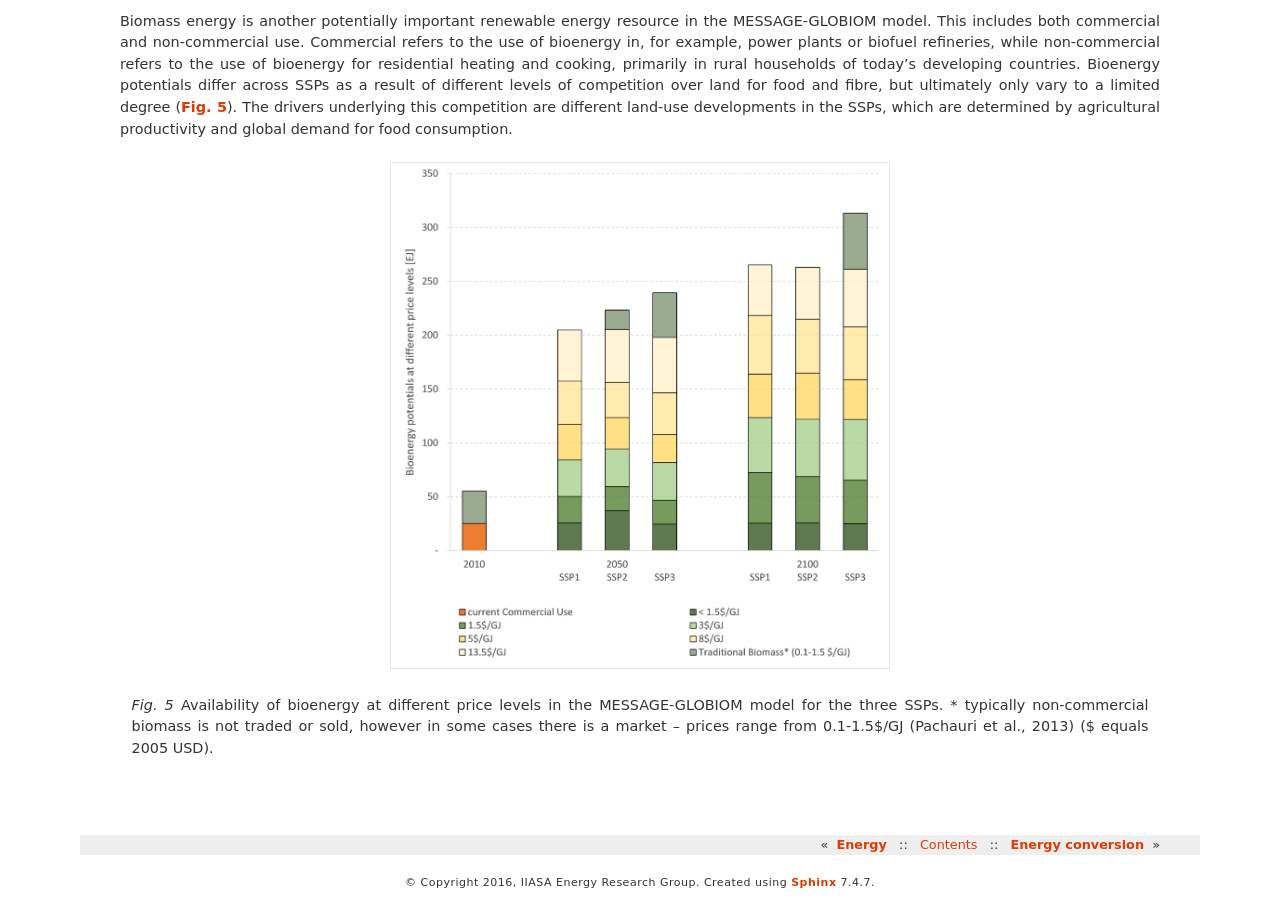
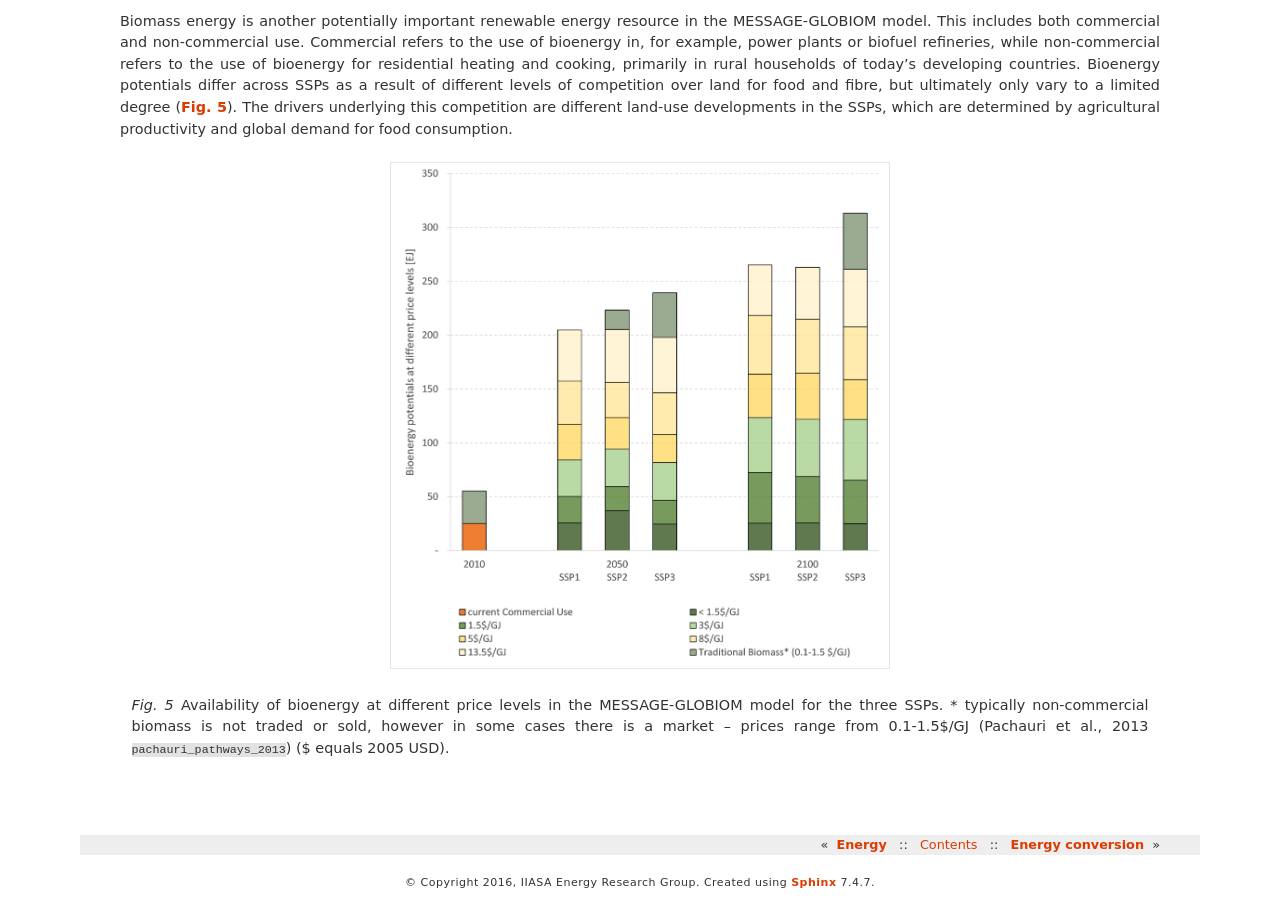
Before and after one commit to iiasa/message_doc, a Sphinx documentation site: the page built from source/message_globiom/energy/resource.rst, in a window 1280 px wide and 900 px high, scrolled down 4201 px. Built offline with Sphinx 7.4.7, drawn with Linux system fonts in a browser that asks for light colours; pages that are not in the unit, such as notebooks, are missing from menus; cross-references to code outside the pages are shown as plain code.

Commit message:
Update resource.rst

```diff
--- a/source/message_globiom/energy/resource.rst
+++ b/source/message_globiom/energy/resource.rst
@@ -139,4 +139,4 @@
 .. figure:: /_static/Availability_BE.png
    :width: 500px
 
-   Availability of bioenergy at different price levels in the MESSAGE-GLOBIOM model for the three SSPs. * typically non-commercial biomass is not traded or sold, however in some cases there is a market – prices range from 0.1-1.5$/GJ (Pachauri et al., 2013) ($ equals 2005 USD).
+   Availability of bioenergy at different price levels in the MESSAGE-GLOBIOM model for the three SSPs. * typically non-commercial biomass is not traded or sold, however in some cases there is a market – prices range from 0.1-1.5$/GJ (Pachauri et al., 2013 :cite:`pachauri_pathways_2013`) ($ equals 2005 USD).
```
